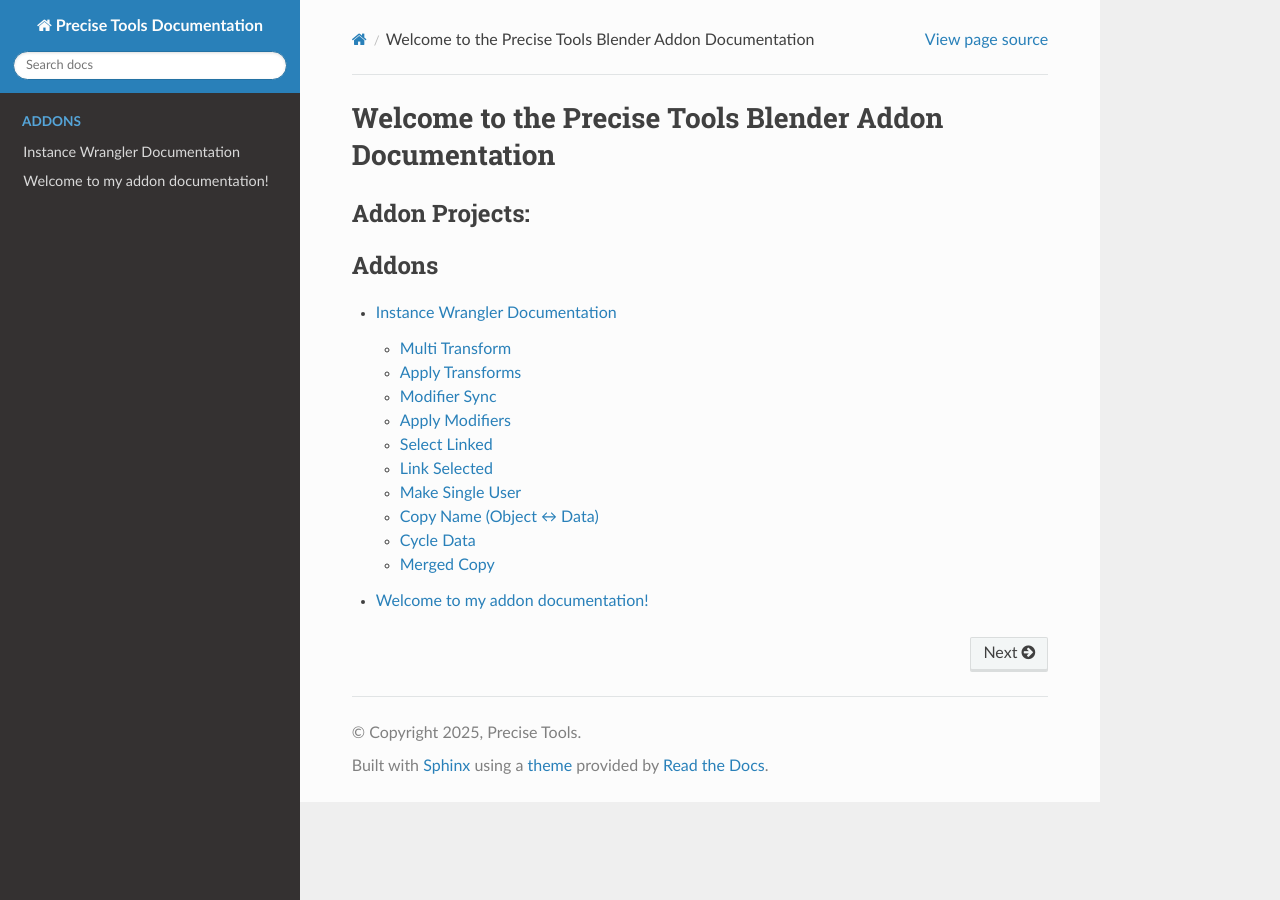
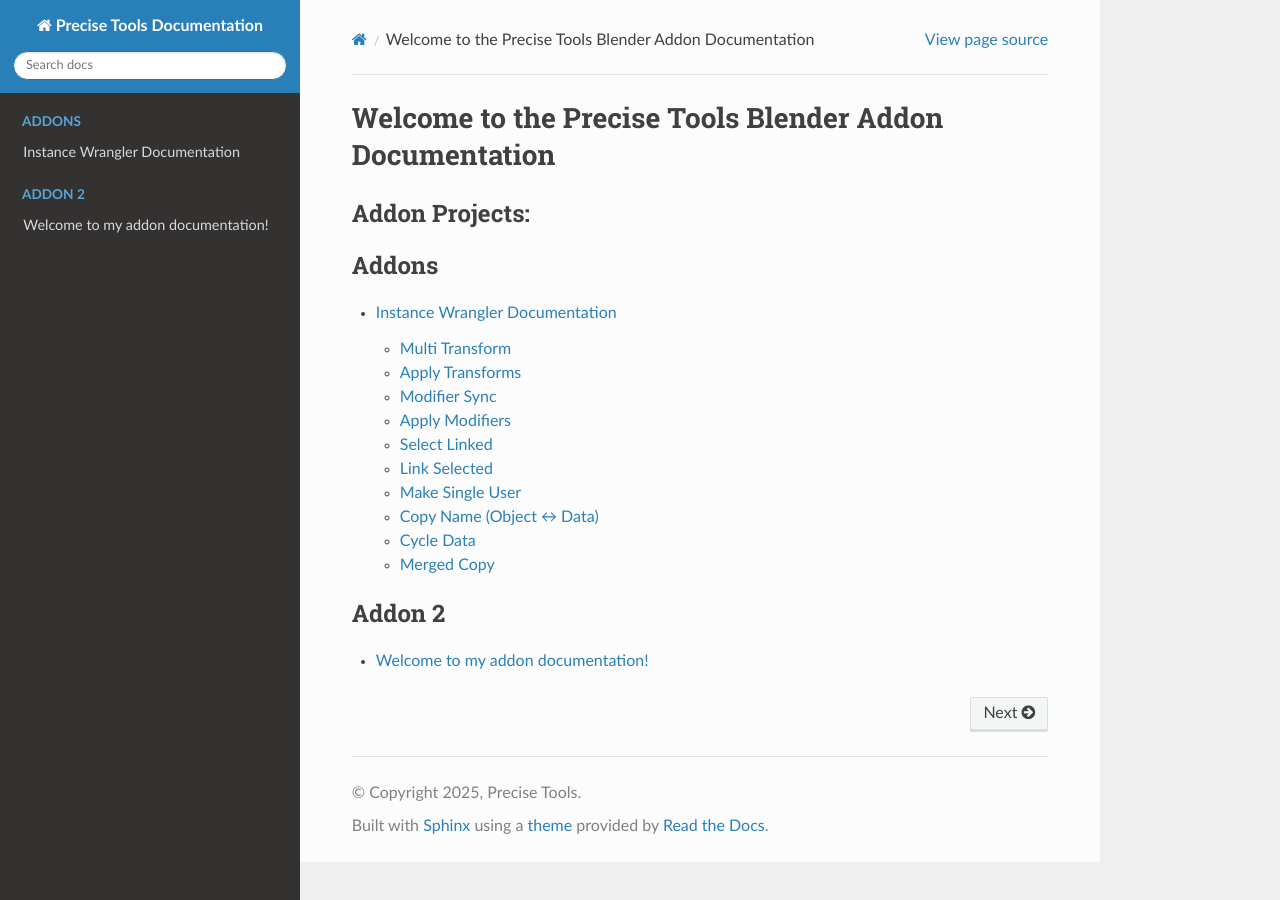
Before and after one commit to jb1981dev/Precise-Docs, a Sphinx documentation site: the page built from docs/source/index.rst, in a window 1280 px wide. Built offline with Sphinx 7.4.7 and the Read the Docs theme 3.1.0, drawn with Linux system fonts in a browser that asks for light colours.

Commit message:
Update index.rst

```diff
--- a/docs/source/index.rst
+++ b/docs/source/index.rst
@@ -11,4 +11,9 @@ Addon Projects:
    :caption: Addons
 
    instwrangler/index
+
+.. toctree::
+   :maxdepth: 2
+   :caption: Addon 2
+
    testpages/index
```
